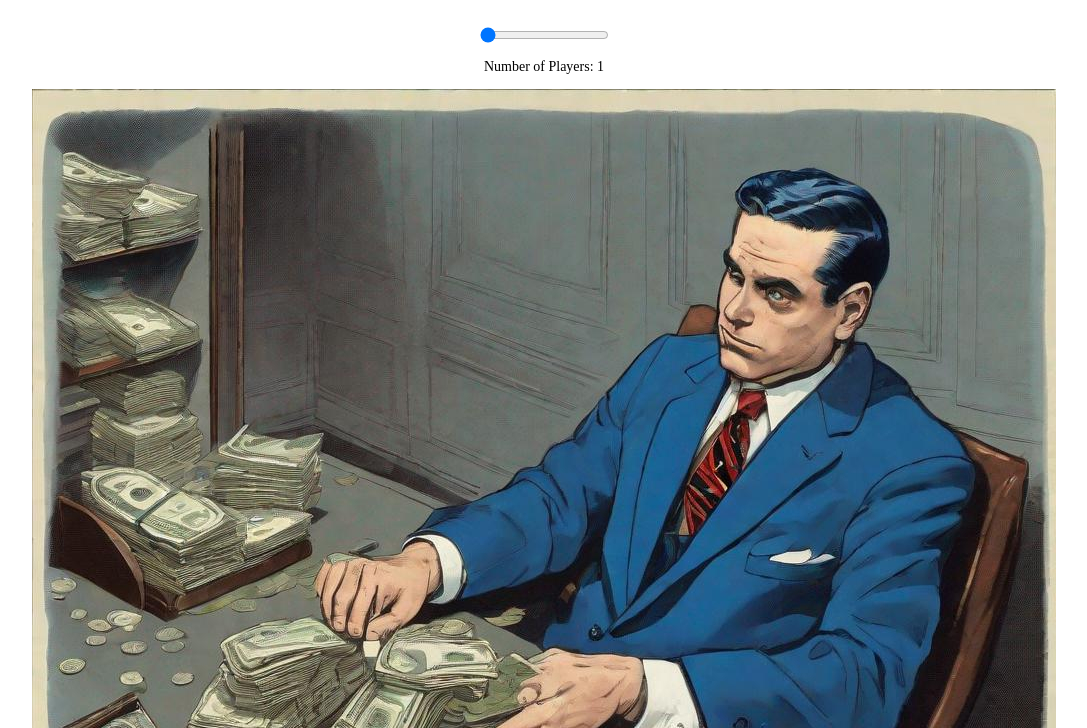
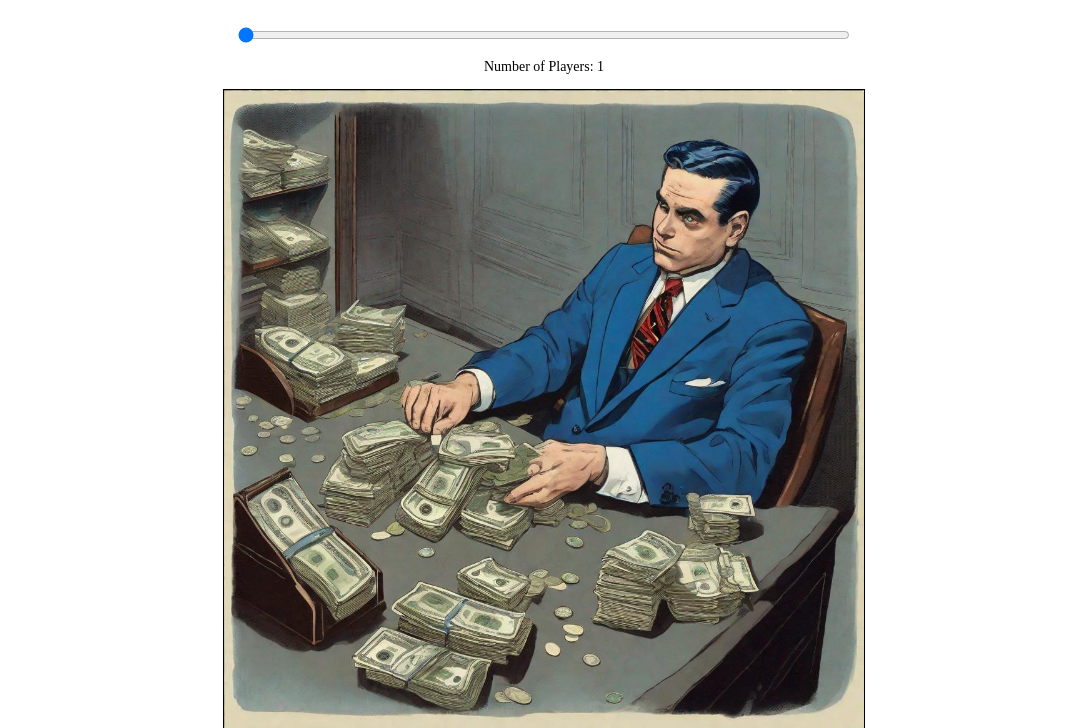
Before and after one commit to pelowok/sad-potato, a website: page index.html in a window 1280 px wide. Shown: the part 56-784 px from the top of the page, without its empty margins (96-1183 px from the left). Drawn offline with Linux system fonts and the light colour scheme.

Commit message:
Update styles.css

```diff
--- a/styles.css
+++ b/styles.css
@@ -16,10 +16,29 @@ h1.main-title {
   margin: 0;
 }
 
+.player-slider {
+  width: 50%;
+}
+
+#imageContainer {
+  width: 50vw; /* Set image container to occupy 50% of viewport width */
+  max-width: 50vw;
+  border: 1px solid #000;
+  overflow: hidden; /* Ensure proper image display within the container */
+  position: relative; /* Allow proper positioning for the image */
+}
+
+#playerImage {
+  width: 100%; /* Occupying the entire width of the container */
+  height: auto; /* Maintain aspect ratio */
+  display: block;
+  object-fit: cover; /* Maintain 1:1 aspect ratio */
+}
+
 #startButton {
-  padding: 3em; /* Set internal padding */
-  font-size: 2em; /* Increase font size */
-  margin-top: auto; /* Move the button to the bottom of the page */
+  padding: 3em;
+  font-size: 2em;
+  margin-top: auto;
 }
 
 .starting-message {
@@ -32,5 +51,6 @@ h1.main-title {
   font-size: 6em;
   font-weight: bold;
   opacity: 0;
+  color: white; /* Set text color to white */
   transition: opacity 1s;
 }
```
